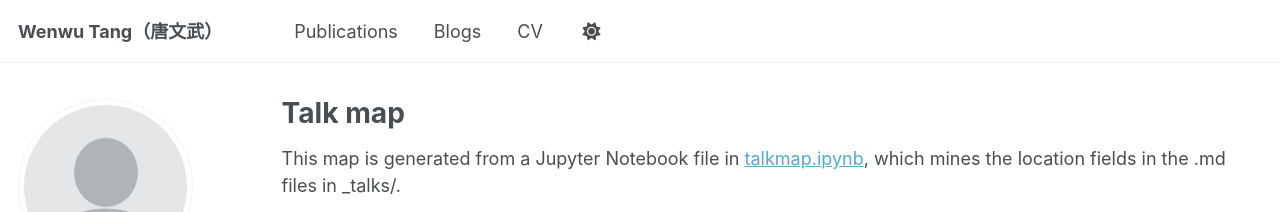
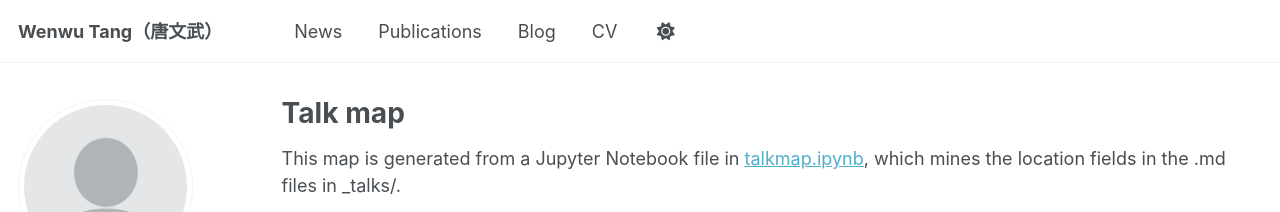
Before and after one commit to TWWinde/TWWinde.github.io, a Jekyll site: the page built from _pages/talkmap.html, in a window 1280 px wide. Shown: the top 212 px of the page. Built offline with Jekyll 4.4.1, drawn with Linux system fonts in a browser that asks for light colours; nearby versions of some CDN libraries; some web fonts are replaced; a script bundle is joined from its source files by our own code; library files that are not in the unit come from our copies.

Commit message:
update layout to News -> Publications -> Blog -> CV

```diff
--- a/_data/navigation.yml
+++ b/_data/navigation.yml
@@ -8,11 +8,14 @@
 #      Markdown formatted page while the second is generated using JSON.
 
 main:
+  - title: "News"
+    url: /#news
+
   - title: "Publications"
     url: /#publications
 
-  - title: "Blogs"
-    url: /#blogs
+  - title: "Blog"
+    url: /#blog
 
   - title: "CV"
     url: /#cv
```
Also changed, not shown: _pages/about.md (+14 -5 lines).
